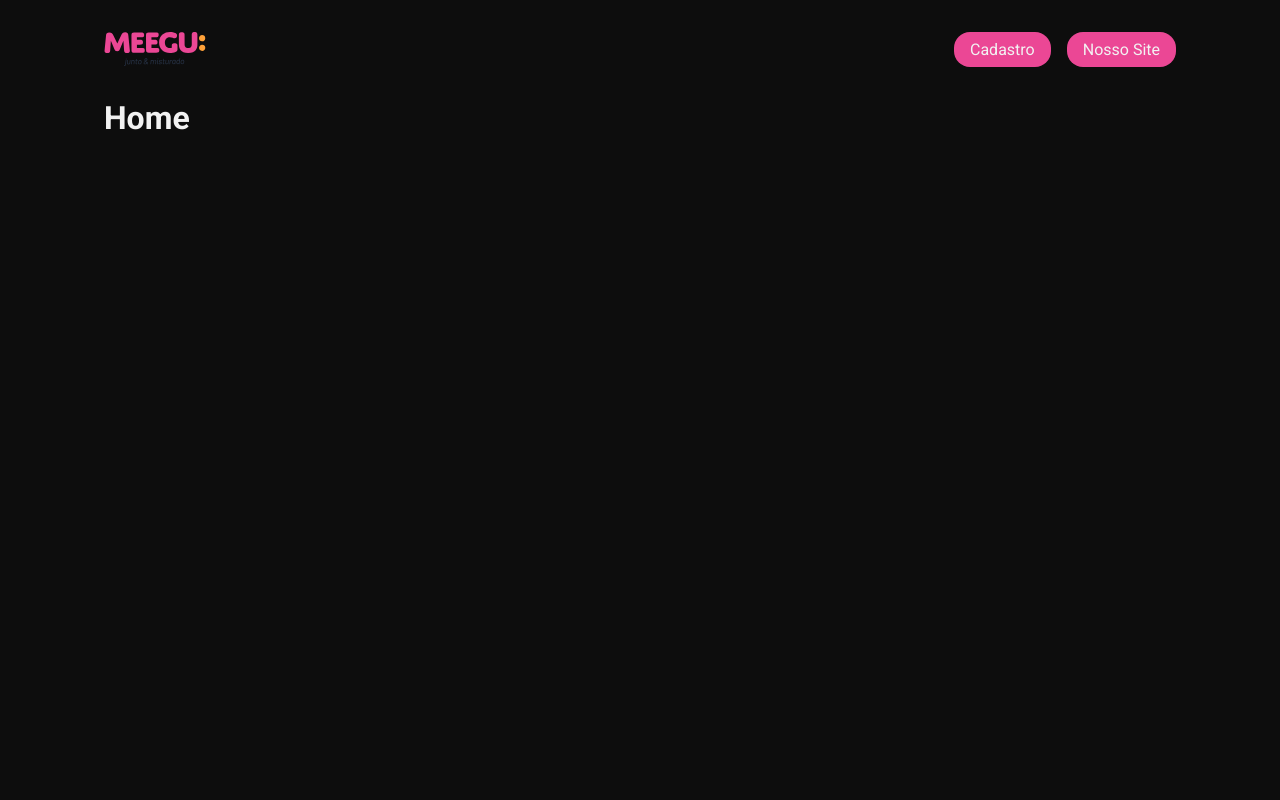
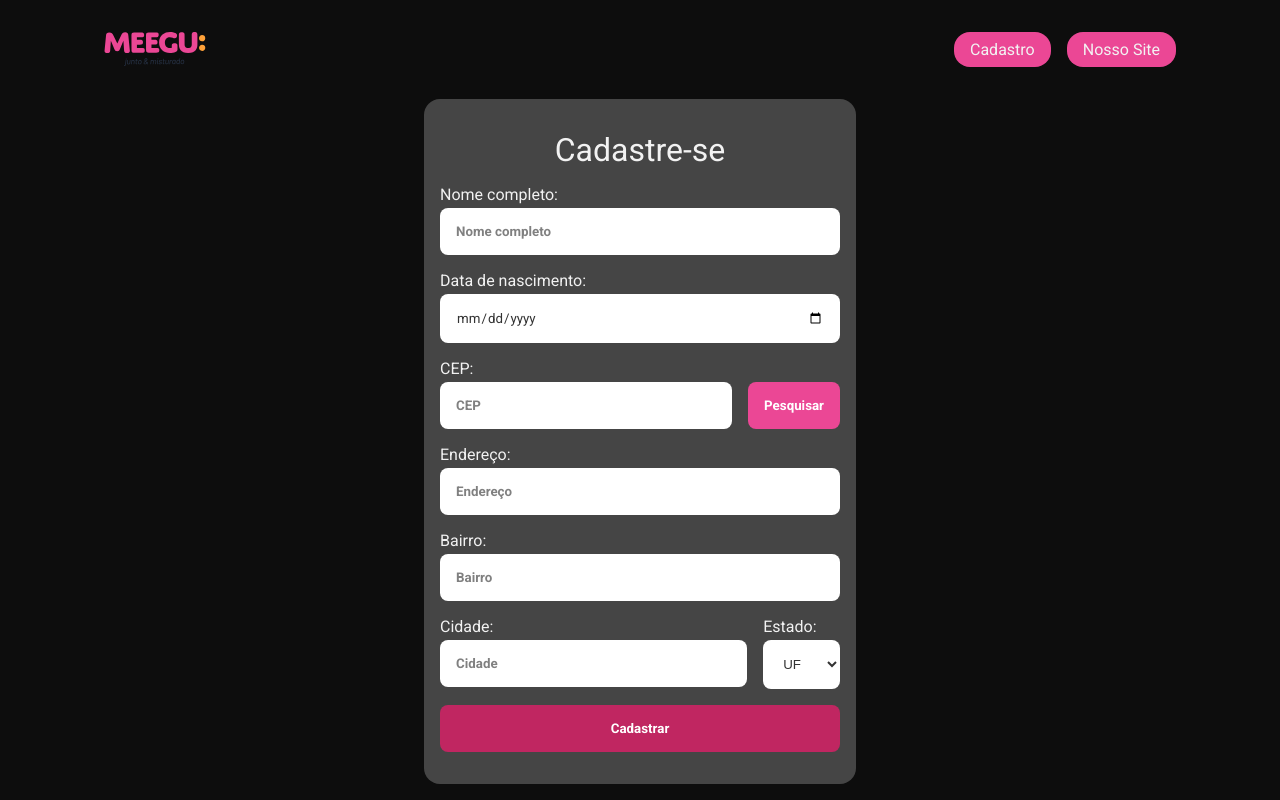
Before and after one commit to AntonioSabino/meegu-code-challenge, a React (Vite) app in the folder frontend/: page / in a window 1280 px wide. Built offline with nearby package versions, Linux system fonts and the light colour scheme.

Commit message:
feat: adicionar a página Home

```diff
--- /dev/null
+++ b/frontend/src/Pages/Home/index.tsx
@@ -0,0 +1,64 @@
+import { states } from '../../data/states'
+import {
+  ButtonSubmit,
+  CepInputContainer,
+  CityStateContainer,
+  Form,
+  FormInput,
+  FormTitle,
+  HomeContainer,
+  Select,
+} from './styles'
+
+export default function Home() {
+  return (
+    <HomeContainer>
+      <Form>
+        <FormTitle>Cadastre-se</FormTitle>
+        <label>
+          Nome completo:
+          <FormInput type="text" placeholder="Nome completo" />
+        </label>
+        <label>
+          Data de nascimento:
+          <FormInput type="date" placeholder="Data de nascimento" />
+        </label>
+        <CepInputContainer>
+          <label>
+            CEP:
+            <FormInput type="text" placeholder="CEP" />
+          </label>
+          <button>Pesquisar</button>
+        </CepInputContainer>
+        <label>
+          Endereço:
+          <FormInput type="text" placeholder="Endereço" />
+        </label>
+        <label>
+          Bairro:
+          <FormInput type="text" placeholder="Bairro" />
+        </label>
+        <CityStateContainer>
+          <label>
+            Cidade:
+            <FormInput type="text" placeholder="Cidade" />
+          </label>
+          <label>
+            Estado:
+            <Select name="state" id="state">
+              <option value="state">UF</option>
+              {states.map((state) => (
+                <option key={state.uf} value={state.name}>
+                  {state.uf}
+                </option>
+              ))}
+            </Select>
+          </label>
+        </CityStateContainer>
+        <ButtonSubmit type="submit" disabled>
+          Cadastrar
+        </ButtonSubmit>
+      </Form>
+    </HomeContainer>
+  )
+}
--- /dev/null
+++ b/frontend/src/Pages/Home/styles.ts
@@ -0,0 +1,108 @@
+import styled from 'styled-components'
+
+export const HomeContainer = styled.main`
+  display: flex;
+  flex-direction: column;
+  align-items: center;
+  justify-content: center;
+  height: 100%;
+  width: 100%;
+`
+
+export const Form = styled.form`
+  display: flex;
+  flex-direction: column;
+  align-items: center;
+  gap: 1rem;
+
+  background-color: ${({ theme }) => theme.colors['gray-500']};
+  border-radius: 1rem;
+  padding: 2rem 1rem;
+
+  width: 27rem;
+
+  label {
+    display: flex;
+    flex-direction: column;
+    gap: 0.25rem;
+    width: 100%;
+
+    font-weight: 500;
+  }
+`
+
+export const FormTitle = styled.h1`
+  font-weight: 500;
+`
+
+export const CepInputContainer = styled.div`
+  display: flex;
+  gap: 1rem;
+  align-items: flex-end;
+
+  width: 100%;
+
+  button {
+    display: flex;
+    align-items: center;
+    justify-content: center;
+
+    border: 0;
+    border-radius: 0.5rem;
+    background-color: ${({ theme }) => theme.colors['pink-500']};
+    color: ${({ theme }) => theme.colors.white};
+    font-weight: 700;
+    padding: 1rem;
+  }
+`
+
+export const CityStateContainer = styled.div`
+  display: grid;
+  grid-template-columns: 1fr 0.25fr;
+  gap: 1rem;
+  width: 100%;
+`
+
+export const FormInput = styled.input`
+  max-width: 100%;
+  padding: 1rem;
+  border-radius: 0.5rem;
+  border: 0;
+  background-color: ${({ theme }) => theme.colors.white};
+  color: ${({ theme }) => theme.colors['gray-600']};
+  font-weight: 500;
+
+  &::placeholder {
+    color: ${({ theme }) => theme.colors['gray-300']};
+    font-weight: 700;
+  }
+`
+export const Select = styled.select`
+  width: 100%;
+  padding: 1rem;
+  border-radius: 0.5rem;
+  border: 0;
+  background-color: ${({ theme }) => theme.colors.white};
+  color: ${({ theme }) => theme.colors['gray-600']};
+  font-weight: 500;
+`
+
+export const ButtonSubmit = styled.button`
+  width: 100%;
+  padding: 1rem;
+  border-radius: 0.5rem;
+  border: 0;
+  background-color: ${({ theme }) => theme.colors['pink-500']};
+  color: ${({ theme }) => theme.colors.white};
+  font-weight: 700;
+  cursor: pointer;
+
+  &:disabled {
+    background-color: ${({ theme }) => theme.colors['pink-700']};
+    cursor: not-allowed;
+  }
+
+  &:enabled:hover {
+    background-color: ${({ theme }) => theme.colors['pink-300']};
+  }
+`
--- a/frontend/src/Router.tsx
+++ b/frontend/src/Router.tsx
@@ -5,11 +5,12 @@ import {
   RouterProvider,
 } from 'react-router-dom'
 import DefaultLayout from './layout'
+import Home from './Pages/Home'
 
 const router = createBrowserRouter(
   createRoutesFromElements(
     <Route path="/" element={<DefaultLayout />}>
-      <Route path="/" element={<h1>Home</h1>} />
+      <Route path="/" element={<Home />} />
     </Route>,
   ),
 )
--- /dev/null
+++ b/frontend/src/data/states.ts
@@ -0,0 +1,29 @@
+export const states = [
+  { uf: 'AC', name: 'Acre' },
+  { uf: 'AL', name: 'Alagoas' },
+  { uf: 'AP', name: 'Amapá' },
+  { uf: 'AM', name: 'Amazonas' },
+  { uf: 'BA', name: 'Bahia' },
+  { uf: 'CE', name: 'Ceará' },
+  { uf: 'DF', name: 'Distrito Federal' },
+  { uf: 'ES', name: 'Espírito Santo' },
+  { uf: 'GO', name: 'Goiás' },
+  { uf: 'MA', name: 'Maranhão' },
+  { uf: 'MT', name: 'Mato Grosso' },
+  { uf: 'MS', name: 'Mato Grosso do Sul' },
+  { uf: 'MG', name: 'Minas Gerais' },
+  { uf: 'PA', name: 'Pará' },
+  { uf: 'PB', name: 'Paraíba' },
+  { uf: 'PR', name: 'Paraná' },
+  { uf: 'PE', name: 'Pernambuco' },
+  { uf: 'PI', name: 'Piauí' },
+  { uf: 'RJ', name: 'Rio de Janeiro' },
+  { uf: 'RN', name: 'Rio Grande do Norte' },
+  { uf: 'RS', name: 'Rio Grande do Sul' },
+  { uf: 'RO', name: 'Rondônia' },
+  { uf: 'RR', name: 'Roraima' },
+  { uf: 'SC', name: 'Santa Catarina' },
+  { uf: 'SP', name: 'São Paulo' },
+  { uf: 'SE', name: 'Sergipe' },
+  { uf: 'TO', name: 'Tocantins' },
+]
--- a/frontend/src/layout/styles.ts
+++ b/frontend/src/layout/styles.ts
@@ -2,6 +2,7 @@ import styled from 'styled-components'
 
 export const LayoutContainer = styled.div`
   width: 100%;
+  min-height: 85vh;
   max-width: 70rem;
   margin: 0 auto;
   padding: 0 1.5rem;
```
